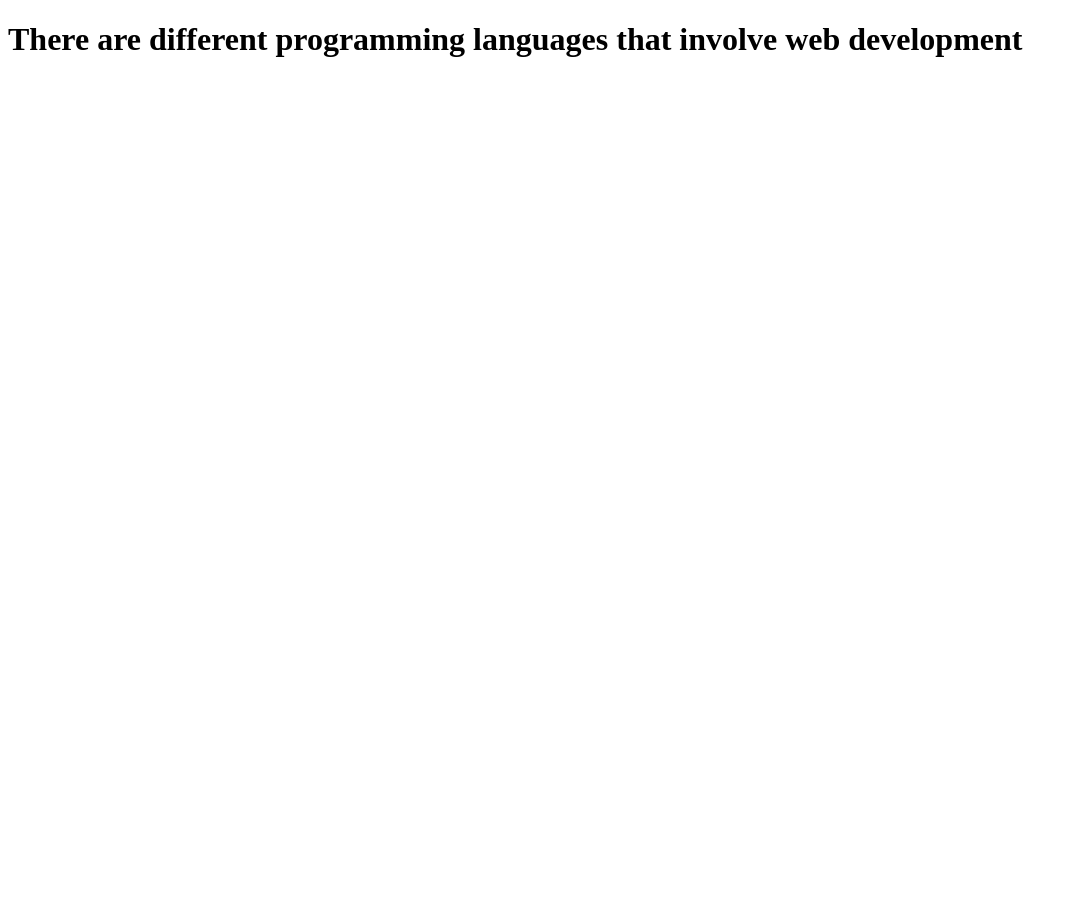
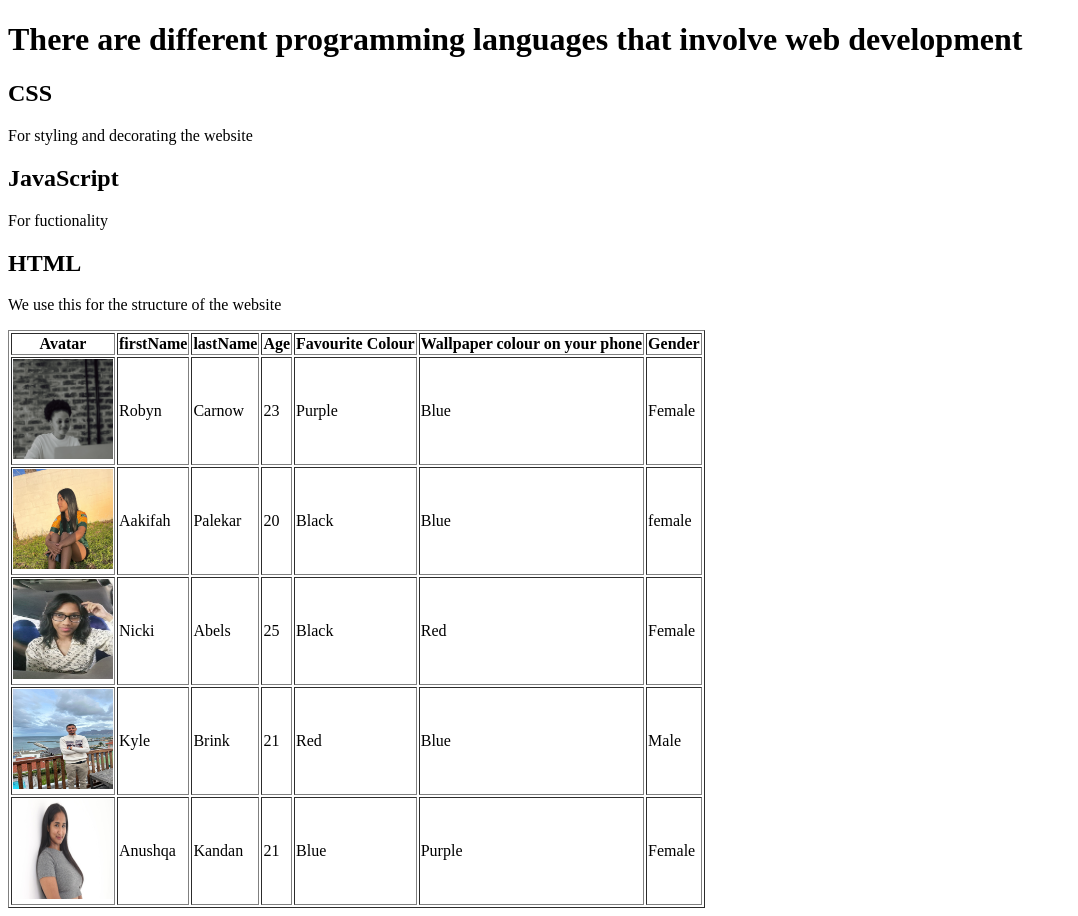
Before and after one commit to asheekasamuels/Wednesday, a plain HTML site: page index.html in a window 1280 px wide. Shown: the whole page, without its empty margins (0-1078 px from the left). Before the commit the page ends 800 px from the top, so only its background shows below. Drawn offline with Linux system fonts and the light colour scheme.

Commit message:
Created Table

```diff
--- a/index.html
+++ b/index.html
@@ -9,5 +9,69 @@
     <header>
         <h1>There are different programming languages that involve web development</h1>
     </header>
+    <h2>CSS</h2>
+    <p>For styling and decorating the website</p>
+    <h2>JavaScript</h2>
+    <p>For fuctionality</p>
+    <h2>HTML</h2>
+    <p>We use this for the structure of the website</p>
+    <main>
+        <table border="1">
+            <tr>
+                <th>Avatar</th>
+                <th>firstName</th>
+                <th>lastName</th>
+                <th>Age</th>
+                <th>Favourite Colour</th>
+                <th>Wallpaper colour on your phone</th>
+                <th>Gender</th>
+            </tr>
+            <tr>
+                <td><img src="Images/Robyn.JPG" alt="Robyns avatar" width="100" height="100" ></td>
+                <td>Robyn</td>
+                <td>Carnow</td>
+                <td>23</td>
+                <td>Purple</td>
+                <td>Blue</td>
+                <td>Female</td>
+            </tr>
+            <tr>
+                <td><img src="Images/Aakifah.jpg" alt="Aakifahs avatar" width="100" height="100" ></td>
+                <td>Aakifah</td>
+                <td>Palekar</td>
+                <td>20</td>
+                <td>Black</td>
+                <td>Blue</td>
+                <td>female</td>
+            </tr>
+            <tr>
+                <td><img src="Images/Nicki.jpg" alt="Nickis avatar" width="100" height="100"></td>
+                <td>Nicki</td>
+                <td>Abels</td>
+                <td>25</td>
+                <td>Black</td>
+                <td>Red</td>
+                <td>Female</td>
+            </tr>
+            <tr>
+                <td><img src="Images/Kyle.jpg" alt="Kyles avatar" width="100" height="100"></td>
+                <td>Kyle</td>
+                <td>Brink</td>
+                <td>21</td>
+                <td>Red</td>
+                <td>Blue</td>
+                <td>Male</td>
+            </tr>
+            <tr>
+                <td><img src="images/Anushqa.jpg" alt="Anushqas avatar" width="100" height="100"></td>
+                <td>Anushqa</td>
+                <td>Kandan</td>
+                <td>21</td>
+                <td>Blue</td>
+                <td>Purple</td>
+                <td>Female</td>
+            </tr>
+        </table>
+    </main>
 </body>
 </html>
```
Also changed, not shown: Images/Aakifah.jpg (added), Images/Anushqa.jpg (added), Images/Kyle.jpg (added), Images/Nicki.jpg (added), Images/Robyn.JPG (added).
